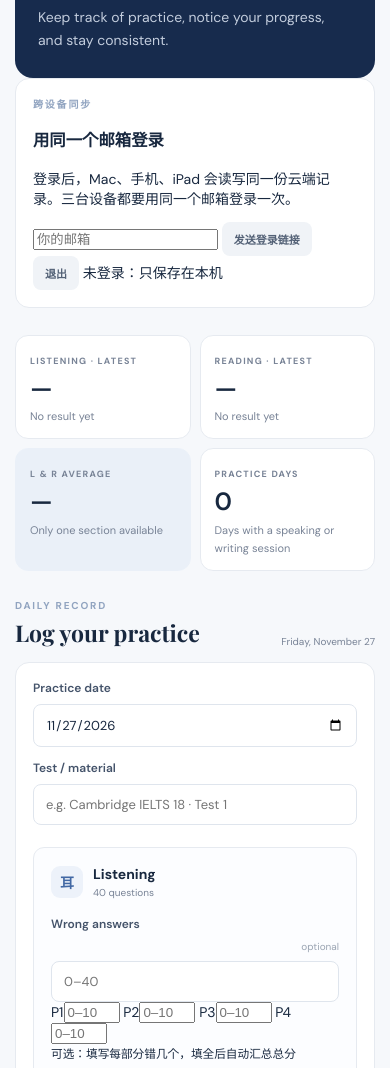
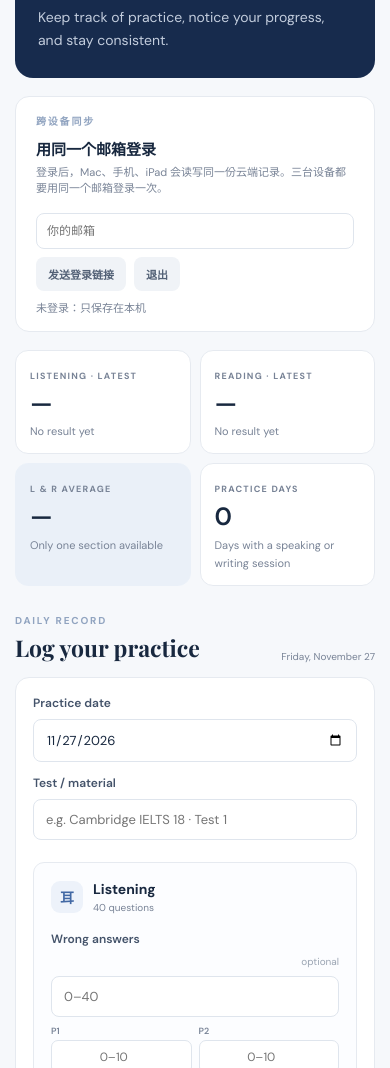
Before and after one commit to y2752902-ui/iletstraker, a plain HTML site: page index.html in a window 390 px wide. Shown: the part 212-1280 px from the top of the page. Drawn offline with nearby package versions, Linux system fonts and the light colour scheme; a web font is replaced by a local one.

Commit message:
Update styles.css

```diff
--- a/styles.css
+++ b/styles.css
@@ -17,3 +17,29 @@
 .single-habit{grid-template-columns:1fr}
 .topic-note{display:block;color:#8994a5;font-size:10px;margin-top:3px;white-space:normal;max-width:190px}
 @media(max-width:720px){.writing-grid{grid-template-columns:1fr}.writing-task{padding:14px}}
+
+/* 跨设备同步面板 */
+.sync-panel{display:flex;justify-content:space-between;align-items:center;gap:16px;margin:18px 0 0;padding:16px 20px}
+.sync-panel h3{font-size:15px;margin:0 0 4px}
+.sync-hint{font-size:11px;color:var(--muted);margin:0;max-width:430px;line-height:1.5}
+.sync-controls{display:flex;align-items:center;gap:8px;flex-wrap:wrap;justify-content:flex-end}
+.sync-controls input{border:1px solid #dfe5ed;border-radius:8px;padding:9px 10px;font:400 12px 'DM Sans';min-width:210px;outline:none}
+.sync-controls input:focus{border-color:#7899cf;box-shadow:0 0 0 3px #4776c51a}
+#syncStatus{font-size:11px;color:var(--muted);width:100%;text-align:right}
+
+/* 听力/阅读小分 */
+.parts-grid{display:grid;grid-template-columns:repeat(4,1fr);gap:7px;margin-top:8px}
+.parts-grid.reading-parts{grid-template-columns:repeat(3,1fr)}
+.parts-grid label{font-size:9px;color:var(--muted);display:flex;flex-direction:column;gap:3px;font-weight:600}
+.parts-grid input{width:100%;border:1px solid #dfe5ed;border-radius:7px;padding:8px 6px;font:400 12px 'DM Sans';text-align:center;outline:none}
+.parts-grid input:focus{border-color:#7899cf;box-shadow:0 0 0 3px #4776c51a}
+.parts-hint{display:block;color:#9aa4b2;font-size:10px;margin-top:5px}
+.parts-note{color:#8994a5;font-size:10px}
+
+@media(max-width:720px){
+  .sync-panel{flex-direction:column;align-items:flex-start}
+  .sync-controls{justify-content:flex-start;width:100%}
+  .sync-controls input{min-width:0;width:100%}
+  #syncStatus{text-align:left}
+  .parts-grid,.parts-grid.reading-parts{grid-template-columns:repeat(2,1fr)}
+}
```
